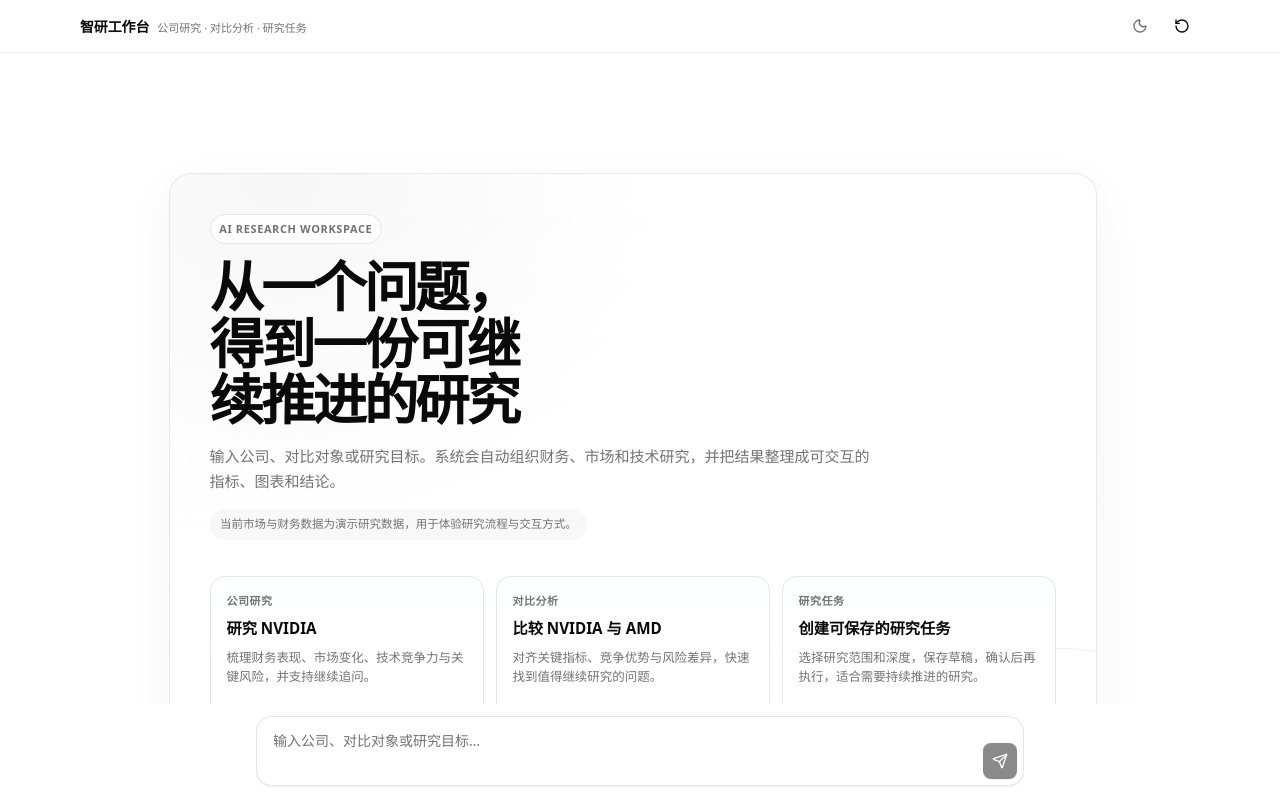
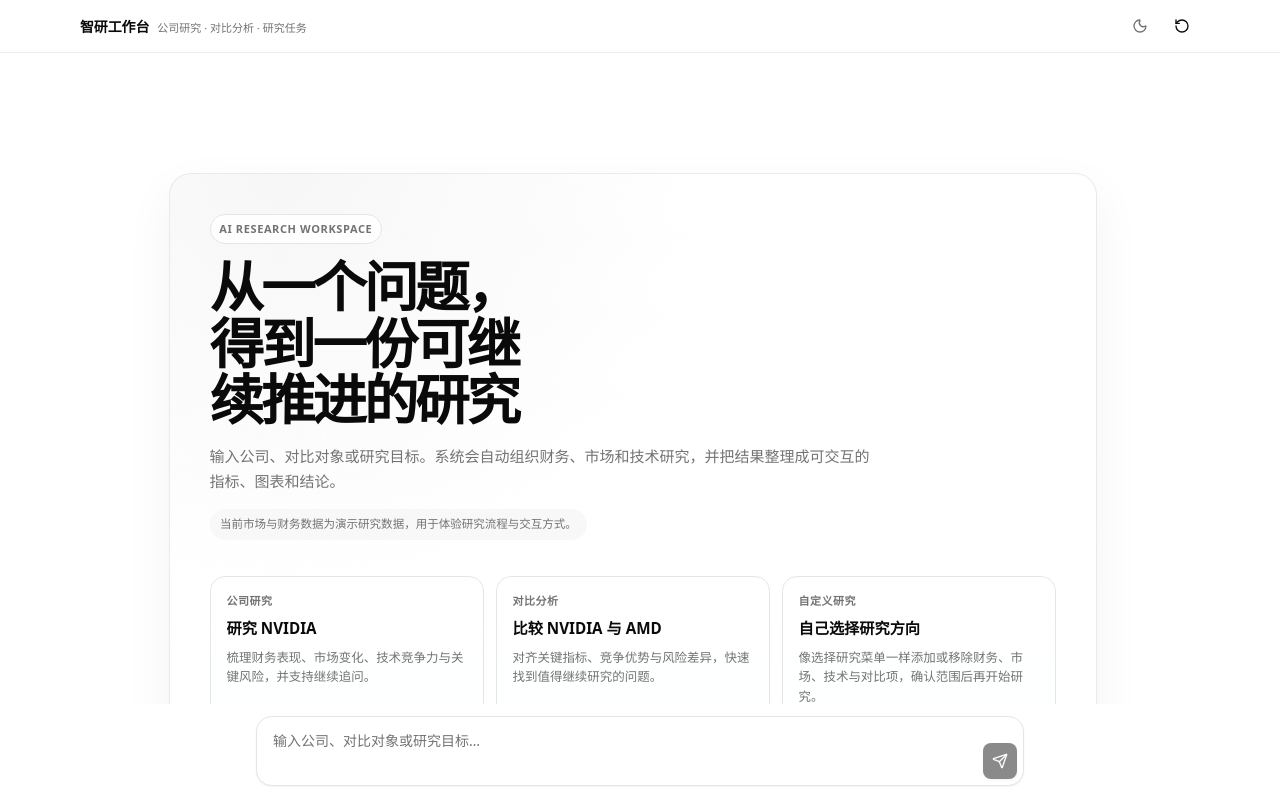
Before and after one commit to geomini1989-cpu/A2UI-research-workspace, a React (Vite) app: page / in a window 1280 px wide. Built offline with nearby package versions, Linux system fonts and the light colour scheme; what @a2ui/react, @a2ui/web_core would draw is missing.

Commit message:
fix: restore custom research composer entry

```diff
--- a/src/components/chat/ChatPanel.tsx
+++ b/src/components/chat/ChatPanel.tsx
@@ -17,6 +17,12 @@
     title: '比较 NVIDIA 与 AMD',
     description: '对齐关键指标、竞争优势与风险差异，快速找到值得继续研究的问题。',
     prompt: '全面比较 NVIDIA 和 AMD，包含财务、市场、技术和关键风险',
+  },
+  {
+    label: '自定义研究',
+    title: '自己选择研究方向',
+    description: '像选择研究菜单一样添加或移除财务、市场、技术与对比项，确认范围后再开始研究。',
+    prompt: '打开 NVIDIA 研究方案，我想自己选择研究方向',
   },
   {
     label: '研究任务',
```
